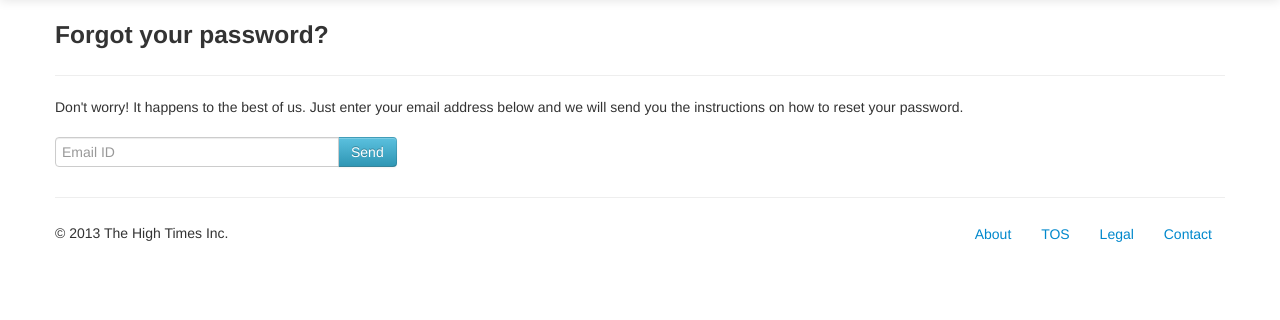
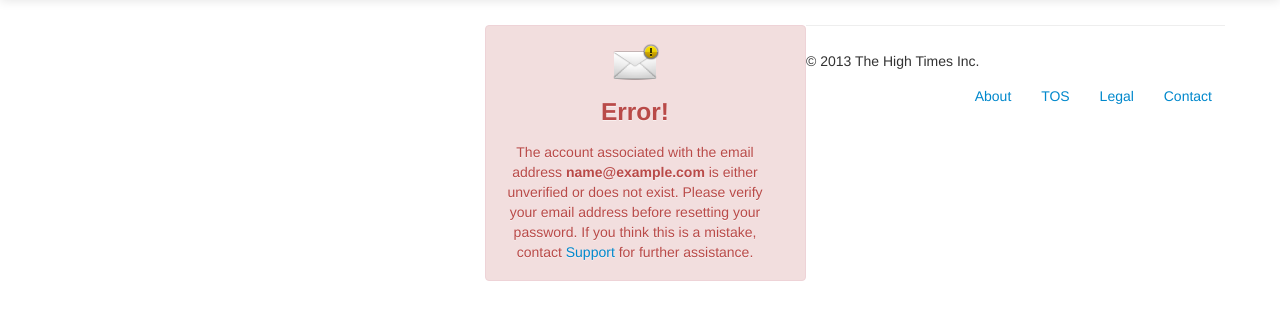
Before and after one commit to karthikprabhu/newstrolley-stable, a Django app: template newsreader/templates/newsreader/reset-password.html in a window 1280 px wide. Shown: the part 45-365 px from the top of the page. Run offline with Django 3.2, Linux system fonts and the light colour scheme; the template is opened without the code that fills it: most values are stand-ins (such as "Sample title", 1, 10 or a date in 2020); some libraries are stand-ins or nearby versions.

Commit message:
Changed reset-password template to show the necessary message/form

```diff
--- a/newsreader/templates/newsreader/reset-password.html
+++ b/newsreader/templates/newsreader/reset-password.html
@@ -4,13 +4,43 @@
 {% block title %}NewsTrolley - Reset Password{% endblock %}
 
 {% block main-container %}
+	{% if form %}
 	<h3>Forgot your password?</h3>
 	<hr>
 	<p>Don't worry! It happens to the best of us. Just enter your email address below and we will send you the instructions on how to reset your password.</p>
-	<form action="" style="margin-top:20px;">
+	<form method="post" action="{% url 'newsreader:reset_password' %}" style="margin-top:20px;">
 		<div class="input-append">
 			<input class="input-xlarge" type="text" name="email" placeholder="Email ID" />
 			<button type="submit" class="btn btn-info">Send</button>
 		</div>
 	</form>
+	{% elif verify_token %}
+		{% if success %}
+		<h3>Reset Password</h3>
+		<hr>
+		<p></p>
+		<form method="post" action="" style="margin-top:20px;">
+		</form>
+		{% else %}
+		<div class="alert alert-error pagination-centered span3 offset4" style="margin-top: 20px">
+			<img src="{% static 'newsreader/media/mail_alert.png' %}" height="48" width="48" alt="Error" />
+			<h3>Link expired!</h3>
+			<p>Our password reset links are only valid for 6 hours. To generate another link, <a href="{% url 'newsreader:reset_password' %}">click here</a>.</p>
+		</div>
+		{% endif %}
+	{% else %}
+		{% if success %}
+		<div class="alert alert-success pagination-centered span3 offset4" style="margin-top: 20px">
+			<img src="{% static 'newsreader/media/mail_check.png' %}" height="48" width="48" alt="Success" />
+			<h3>Mail sent!</h3>
+			<p>We have sent an email to your email address <strong>{{ email }}</strong>. Check your inbox for further instructions.</p>
+		</div>
+		{% else %}
+		<div class="alert alert-error pagination-centered span3 offset4" style="margin-top: 20px">
+			<img src="{% static 'newsreader/media/mail_alert.png' %}" height="48" width="48" alt="Error" />
+			<h3>Error!</h3>
+			<p>The account associated with the email address <strong>{{ email }}</strong> is either unverified or does not exist. Please verify your email address before resetting your password. If you think this is a mistake, contact <a href="mailto:support@newstrolley.com">Support</a> for further assistance.</p>
+		</div>
+		{% endif %}
+	{% endif %}
 {% endblock %}
--- a/newsreader/views.py
+++ b/newsreader/views.py
@@ -139,6 +139,7 @@ def reset_password(request):
 				token = user.generate_password_reset_token()
 				mail.send_reset_password_mail(str(user.name), str(user.email), str(token))
 				context['success'] = True
+				context['email'] = email
 			else:
 				pass #No such user or your account was not verified
 	elif request.method == "GET":
@@ -149,6 +150,7 @@ def reset_password(request):
 		if email and token:
 			context['form'] = False
 			context['verify_token'] = True
+			context['email'] = email
 			user = get_object_or_none(NTUser, email=email)
 
 			if user and user.get_password_reset_token() == token:
```
